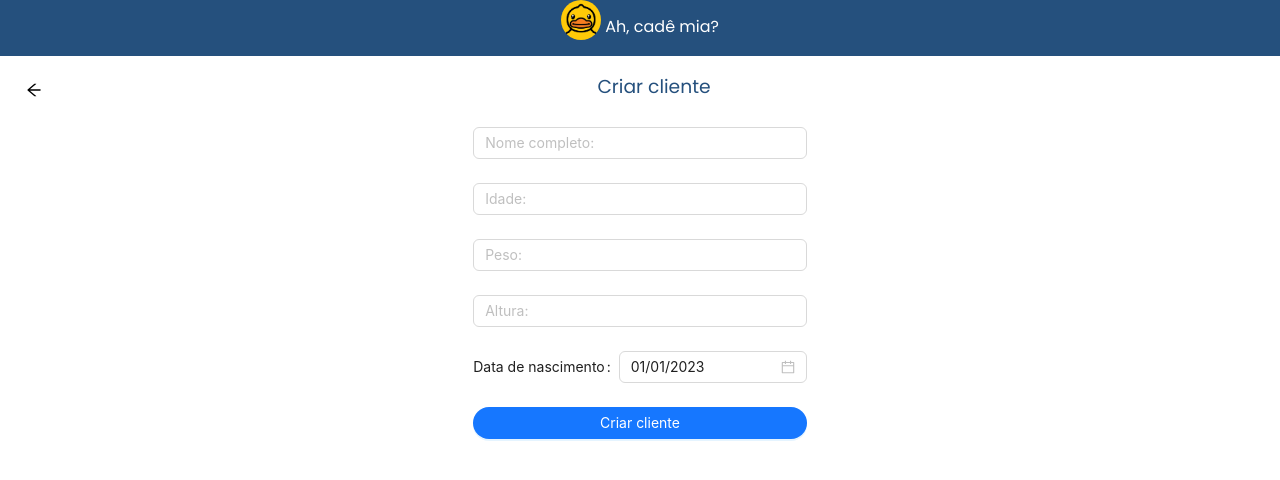
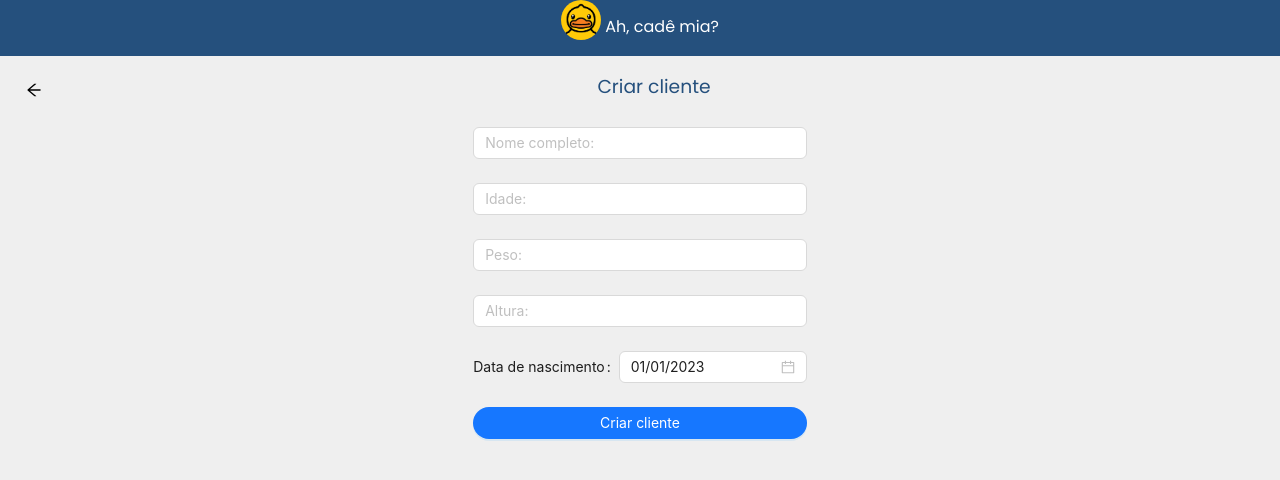
Before and after one commit to emanuuele/front-ah-cade-mia, a React (Create React App) app: page /cadastro in a window 1280 px wide. Shown: the top 480 px of the page. Built offline with nearby package versions, Linux system fonts and the light colour scheme.

Commit message:
change for component the second header (arrow of back and h3)

```diff
--- /dev/null
+++ b/src/components/HeaderSecond.jsx
@@ -0,0 +1,17 @@
+import { ArrowLeftOutlined } from '@ant-design/icons'
+import React from 'react'
+import { useNavigate } from 'react-router-dom'
+import styles from './styleComponents/headerSecond.module.scss'
+
+export default function HeaderSecond() {
+    const navigate = useNavigate()
+    function linkTo(param) {
+        navigate(`/${param}`)
+    }
+    return (
+        <div className={styles.sectionHeaderSecond}>
+            <button onClick={() => linkTo('')}><ArrowLeftOutlined/></button>
+            <h3> Criar cliente </h3>
+        </div>
+    )
+}
--- /dev/null
+++ b/src/components/styleComponents/headerSecond.module.scss
@@ -0,0 +1,15 @@
+.sectionHeaderSecond{
+    width: 100%;
+    padding: 20px;
+    display: inline-flex;
+    button{
+        background-color: transparent;
+        border: none;
+        cursor: pointer;
+    }
+    h3{
+        width: 100%;
+        text-align: center;
+        color: #25507d;
+    }
+}
--- a/src/pages/cadastro/cadastro.jsx
+++ b/src/pages/cadastro/cadastro.jsx
@@ -1,9 +1,9 @@
-import { ArrowLeftOutlined } from '@ant-design/icons'
 import { Button, DatePicker, Form, Input } from 'antd';
 import './style.scss'
 import dayjs from 'dayjs'
 import customParseFormat from 'dayjs/plugin/customParseFormat';
 import { useNavigate } from 'react-router-dom';
+import HeaderSecond from '../../components/HeaderSecond';
 dayjs.extend(customParseFormat);
 const dateFormatList = 'DD/MM/YYYY';
 
@@ -14,10 +14,7 @@ const Cadastro = () => {
     }
     return (
         <div>
-            <div className="body-1">
-                <button onClick={() => linkTo('')}><ArrowLeftOutlined /></button>
-                <h3> Criar cliente </h3>
-            </div>
+            <HeaderSecond titulo= "Criar cliente"/>
             <section className='section-form'>
                 <Form className='form'>
                     <Form.Item >
--- a/src/style.css
+++ b/src/style.css
@@ -2,6 +2,7 @@ body{
     font-family: 'Poppins', sans-serif;
     padding: 0;
     margin: 0;
+    background-color: #EFEFEF;
 }
 .menu{
     display: block;
```
